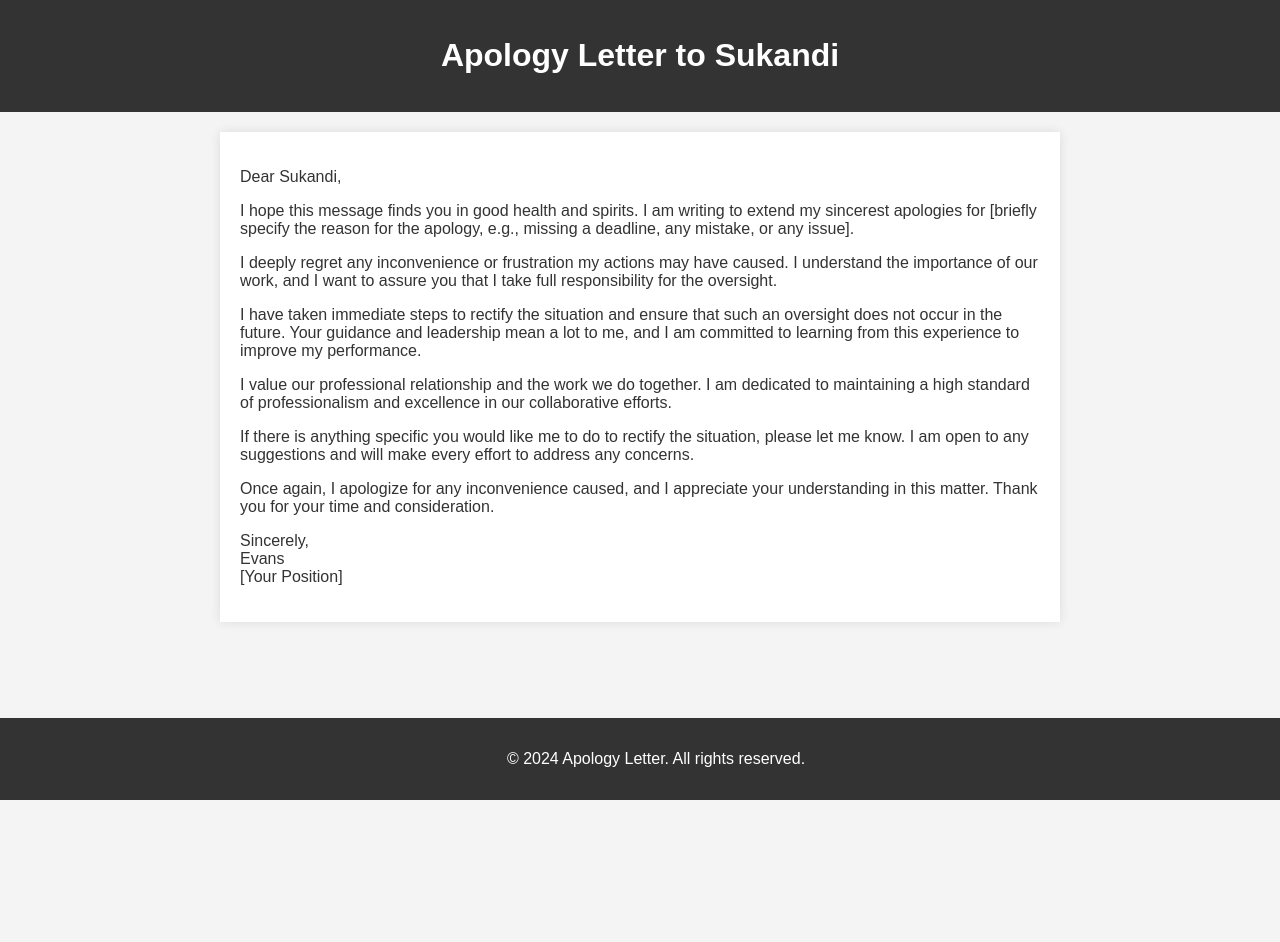
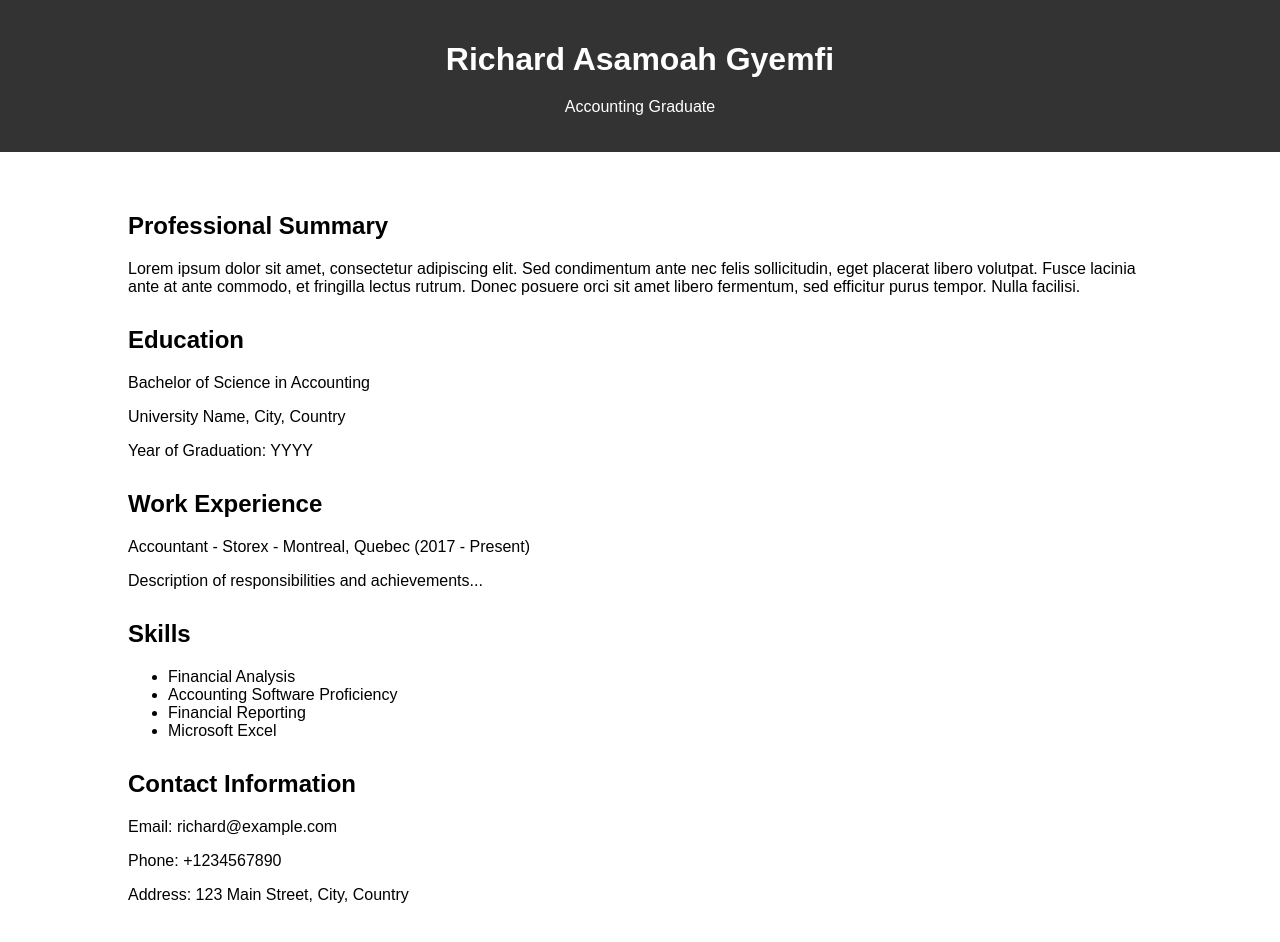
Before and after one commit to afriyieevans/DevOps, a plain HTML site: page index.html in a window 1280 px wide. Before the commit the page ends 800 px from the top, so only its background shows below. Drawn offline with Linux system fonts and the light colour scheme.

Commit message:
additing a file

```diff
--- a/index.html
+++ b/index.html
@@ -3,67 +3,69 @@
 <head>
     <meta charset="UTF-8">
     <meta name="viewport" content="width=device-width, initial-scale=1.0">
-    <title>Apology to Sukandi</title>
+    <title>Richard Asamoah Gyemfi - Professional Resume</title>
     <style>
         body {
-            font-family: 'Arial', sans-serif;
+            font-family: Arial, sans-serif;
             margin: 0;
             padding: 0;
-            background-color: #f4f4f4;
-            color: #333;
         }
-
         header {
             background-color: #333;
-            color: white;
+            color: #fff;
             text-align: center;
-            padding: 1em;
+            padding: 20px 0;
         }
-
-        main {
-            max-width: 800px;
+        h1 {
+            margin-bottom: 20px;
+        }
+        .container {
+            width: 80%;
             margin: 20px auto;
             padding: 20px;
-            background-color: white;
-            box-shadow: 0 0 10px rgba(0, 0, 0, 0.1);
         }
-
-        footer {
-            background-color: #333;
-            color: white;
-            text-align: center;
-            padding: 1em;
-            position: fixed;
-            bottom: 0;
-            width: 100%;
+        .resume-section {
+            margin-bottom: 30px;
         }
     </style>
 </head>
 <body>
     <header>
-        <h1>Apology Letter to Sukandi</h1>
+        <h1>Richard Asamoah Gyemfi</h1>
+        <p>Accounting Graduate</p>
     </header>
-    <main>
-        <p>Dear Sukandi,</p>
-
-        <p>I hope this message finds you in good health and spirits. I am writing to extend my sincerest apologies for [briefly specify the reason for the apology, e.g., missing a deadline, any mistake, or any issue].</p>
-
-        <p>I deeply regret any inconvenience or frustration my actions may have caused. I understand the importance of our work, and I want to assure you that I take full responsibility for the oversight.</p>
-
-        <p>I have taken immediate steps to rectify the situation and ensure that such an oversight does not occur in the future. Your guidance and leadership mean a lot to me, and I am committed to learning from this experience to improve my performance.</p>
-
-        <p>I value our professional relationship and the work we do together. I am dedicated to maintaining a high standard of professionalism and excellence in our collaborative efforts.</p>
-
-        <p>If there is anything specific you would like me to do to rectify the situation, please let me know. I am open to any suggestions and will make every effort to address any concerns.</p>
-
-        <p>Once again, I apologize for any inconvenience caused, and I appreciate your understanding in this matter. Thank you for your time and consideration.</p>
-
-        <p>Sincerely,<br>
-        Evans<br>
-        [Your Position]</p>
-    </main>
-    <footer>
-        <p>&copy; 2024 Apology Letter. All rights reserved.</p>
-    </footer>
+    <div class="container">
+        <section class="resume-section">
+            <h2>Professional Summary</h2>
+            <p>Lorem ipsum dolor sit amet, consectetur adipiscing elit. Sed condimentum ante nec felis sollicitudin, eget placerat libero volutpat. Fusce lacinia ante at ante commodo, et fringilla lectus rutrum. Donec posuere orci sit amet libero fermentum, sed efficitur purus tempor. Nulla facilisi.</p>
+        </section>
+        <section class="resume-section">
+            <h2>Education</h2>
+            <p>Bachelor of Science in Accounting</p>
+            <p>University Name, City, Country</p>
+            <p>Year of Graduation: YYYY</p>
+        </section>
+        <section class="resume-section">
+            <h2>Work Experience</h2>
+            <p>Accountant - Storex - Montreal, Quebec (2017 - Present)</p>
+            <p>Description of responsibilities and achievements...</p>
+            <!-- Add more work experience entries as needed -->
+        </section>
+        <section class="resume-section">
+            <h2>Skills</h2>
+            <ul>
+                <li>Financial Analysis</li>
+                <li>Accounting Software Proficiency</li>
+                <li>Financial Reporting</li>
+                <li>Microsoft Excel</li>
+            </ul>
+        </section>
+        <section class="resume-section">
+            <h2>Contact Information</h2>
+            <p>Email: richard@example.com</p>
+            <p>Phone: +1234567890</p>
+            <p>Address: 123 Main Street, City, Country</p>
+        </section>
+    </div>
 </body>
 </html>
```
